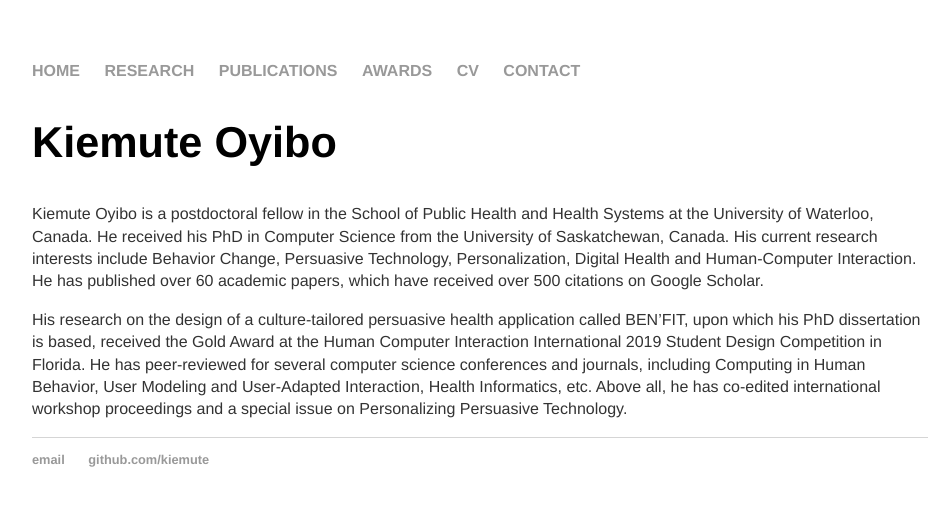
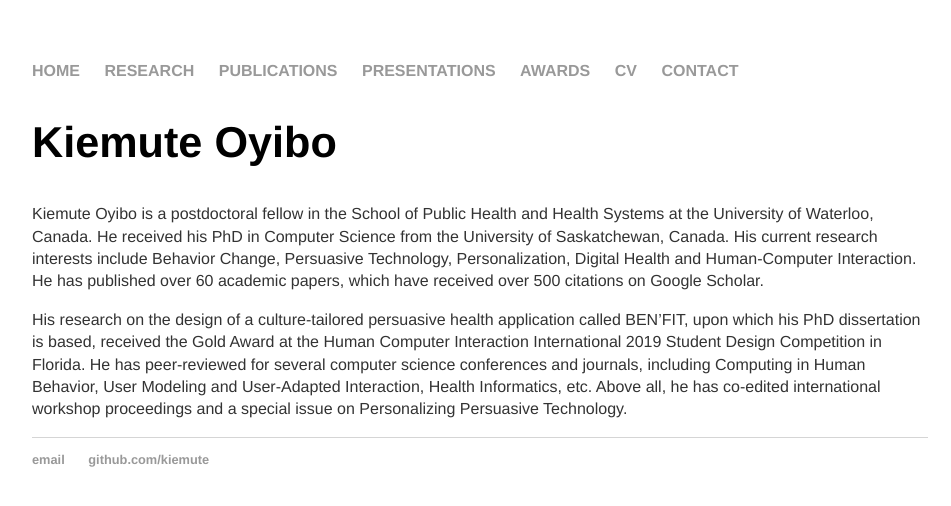
Before and after one commit to kiemute/kiemute.github.io, a Jekyll site: the page built from index.html, in a window 1280 px wide. Shown: the top 506 px of the page, without its empty margins (160-1111 px from the left). Built offline with Jekyll 4.4.1, drawn with Linux system fonts in a browser that asks for light colours.

Commit message:
Update default.html

```diff
--- a/_layouts/default.html
+++ b/_layouts/default.html
@@ -14,6 +14,7 @@
 <li><a href="/">HOME</a></li>
 <li><a href="/research">RESEARCH</a></li>
 <li><a href="/publications">PUBLICATIONS</a></li>
+<li><a href="/presentations">PRESENTATIONS</a></li>
 <li><a href="/awards">AWARDS</a></li>
 <li><a href="/cv">CV</a></li>
 <li><a href="/contact">CONTACT</a></li>
```
